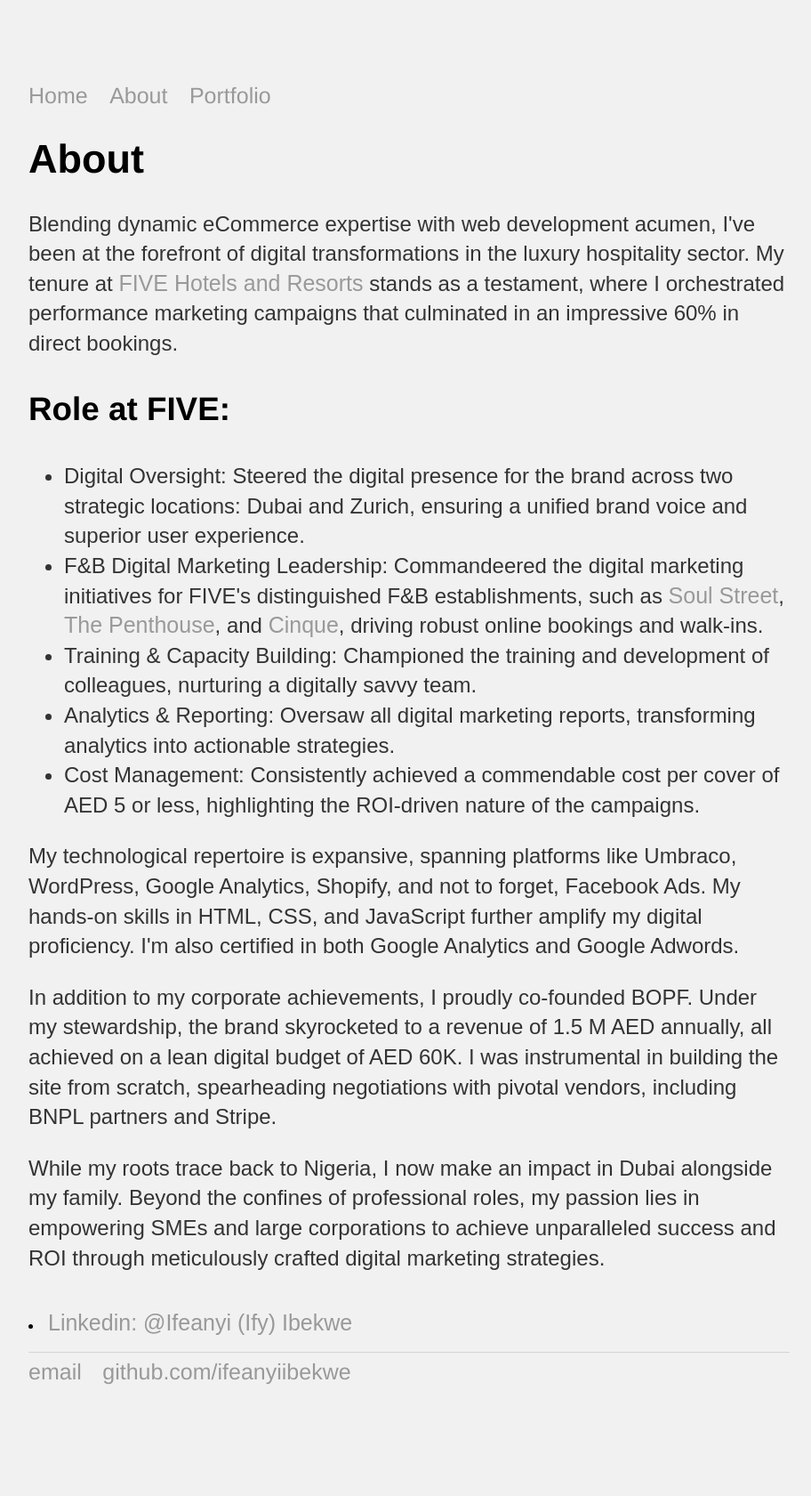
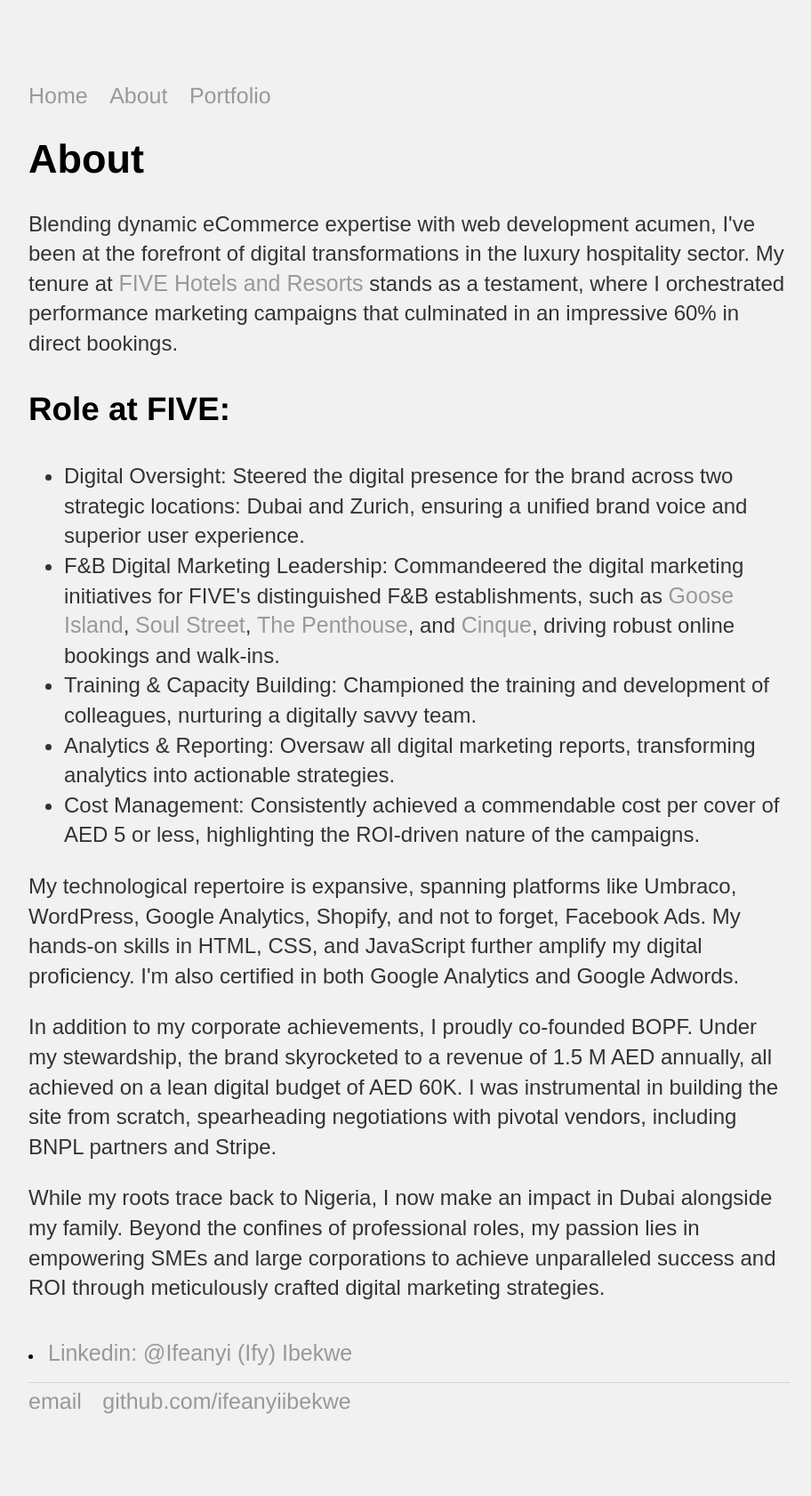
Before and after one commit to IfeanyiIbekwe/ifeanyiibekwe.github.io, a Jekyll site: the page built from about/index.html, in a window 1280 px wide. Shown: the whole page at 89% size, without its empty margins (180-1092 px from the left). Built offline with Jekyll 4.4.1, drawn with Linux system fonts in a browser that asks for light colours; before the commit the page ends 1648 px from its top, so only the background shows below that.

Commit message:
Update index.html

```diff
--- a/about/index.html
+++ b/about/index.html
@@ -13,7 +13,7 @@
     <h3>Role at FIVE:</h3>
     <ul>
         <li>Digital Oversight: Steered the digital presence for the brand across two strategic locations: Dubai and Zurich, ensuring a unified brand voice and superior user experience.</li>
-        <li>F&B Digital Marketing Leadership: Commandeered the digital marketing initiatives for FIVE's distinguished F&B establishments, such as <a href="#SoulStreetURL" target="_blank">Soul Street</a>, <a href="#ThePenthouseURL" target="_blank">The Penthouse</a>, and <a href="#CinqueURL" target="_blank">Cinque</a>, driving robust online bookings and walk-ins.</li>
+        <li>F&B Digital Marketing Leadership: Commandeered the digital marketing initiatives for FIVE's distinguished F&B establishments, such as  <a href="https://www.gooseislanddubai.com/" target="_blank">Goose Island</a>, <a href="https://soul.st/" target="_blank">Soul Street</a>, <a href="https://thepenthouse.co/" target="_blank">The Penthouse</a>, and <a href="#CinqueURL" target="_blank">Cinque</a>, driving robust online bookings and walk-ins.</li>
         <li>Training & Capacity Building: Championed the training and development of colleagues, nurturing a digitally savvy team.</li>
         <li>Analytics & Reporting: Oversaw all digital marketing reports, transforming analytics into actionable strategies.</li>
         <li>Cost Management: Consistently achieved a commendable cost per cover of AED 5 or less, highlighting the ROI-driven nature of the campaigns.</li>
```
